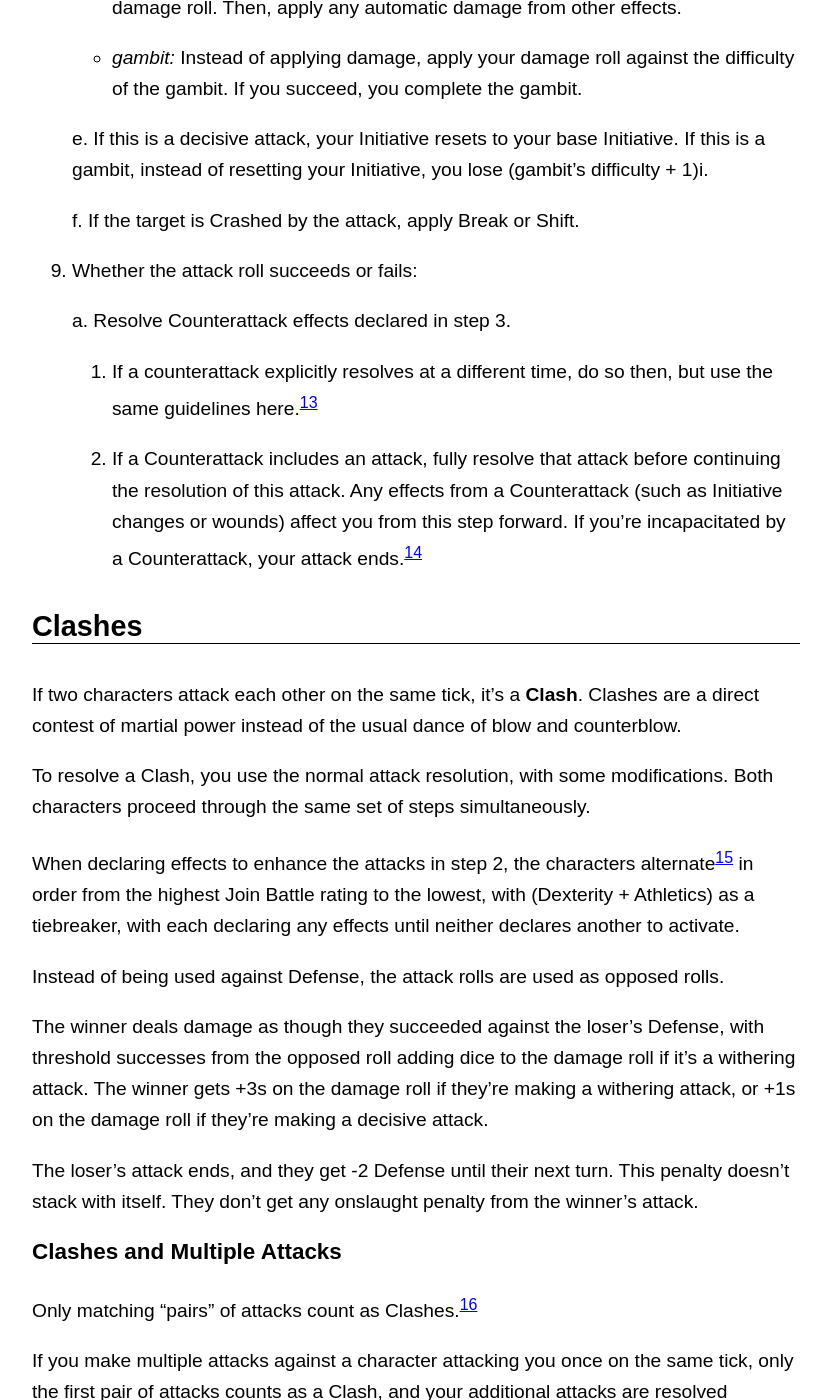
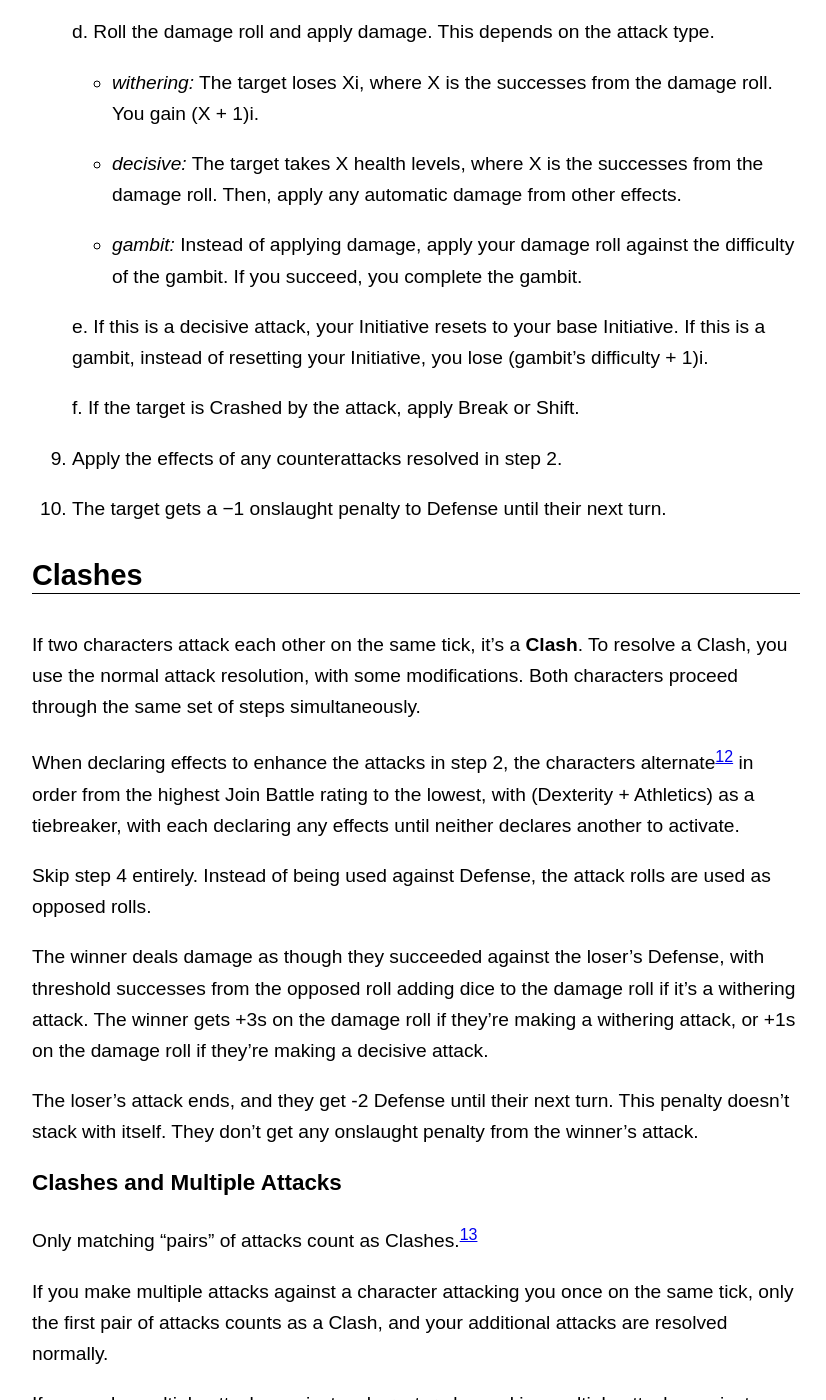
Before and after one commit to lost-egg/lost-egg.github.io, a Jekyll site: the page built from combat.md, in a window 1280 px wide and 1400 px high, scrolled down 17217 px. Shown: the whole window, without its empty margins (224-1050 px from the left). Built offline with Jekyll 4.4.1, drawn with Linux system fonts in a browser that asks for light colours; some of the changed text lies outside the part shown.

Commit message:
Adjust attack resolution

```diff
--- a/combat.md
+++ b/combat.md
@@ -359,7 +359,11 @@ Each attack has an order of operations used to resolve it. Usually you won't nee
 
 6. Whether the attack roll succeeds or fails:
 
-    a. The target gets a -1 onslaught penalty to Defense until the start of their next turn.[^new-when-onslaught-penalty]
+    1. Resolve counterattack effects declared in step 3. (If a counterattack explicitly resolves at a different time, do so then, but use the same guidelines here.)
+
+        * If a Counterattack includes an attack, fully resolve that attack before continuing the resolution of this attack, but don't apply its effects yet.
+
+        * Any effects from a Counterattack (such as Initiative changes or wounds) take effect in step 9, unless they explicitly take effect earlier.
 
 7. If the attack roll fails:
 
@@ -389,31 +393,19 @@ Each attack has an order of operations used to resolve it. Usually you won't nee
 
     f. If the target is Crashed by the attack, apply Break or Shift.
 
-9. Whether the attack roll succeeds or fails:
+9. Apply the effects of any counterattacks resolved in step 2.
 
-    a. Resolve Counterattack effects declared in step 3.
-
-      1. If a counterattack explicitly resolves at a different time, do so then, but use the same guidelines here.[^new-when-counterattacks]
-
-      2. If a Counterattack includes an attack, fully resolve that attack before continuing the resolution of this attack. Any effects from a Counterattack (such as Initiative changes or wounds) affect you from this step forward. If you're incapacitated by a Counterattack, your attack ends.[^new-counterattack-incapacitation]
-
-[^new-when-onslaught-penalty]: When the onslaught penalty is applied isn't clarified in the original text, but has been noted here as a best guess for attack resolution.
-
-[^new-when-counterattacks]: The original text gives no information on when a counterattack should be resolved. It has been placed here as a best guess.
-
-[^new-counterattack-incapacitation]: What happens with incapacitation by a Counterattack isn't clarified in the original text, but has been noted here as a best guess for attack resolution.
+10. The target gets a −1 onslaught penalty to Defense until their next turn.
 
 ## Clashes
 
-If two characters attack each other on the same tick, it's a **Clash**. Clashes are a direct contest of martial power instead of the usual dance of blow and counterblow.
-
-To resolve a Clash, you use the normal attack resolution, with some modifications. Both characters proceed through the same set of steps simultaneously.
+If two characters attack each other on the same tick, it's a **Clash**. To resolve a Clash, you use the normal attack resolution, with some modifications. Both characters proceed through the same set of steps simultaneously.
 
 When declaring effects to enhance the attacks in step 2, the characters alternate[^new-clash-alternating] in order from the highest Join Battle rating to the lowest, with (Dexterity + Athletics) as a tiebreaker, with each declaring any effects until neither declares another to activate.
 
 [^new-clash-alternating]: The original text doesn't give any order of application of effects for Clash attacks. This is added here as a reasonably fast and interesting way to apply these effects.
 
-Instead of being used against Defense, the attack rolls are used as opposed rolls.
+Skip step 4 entirely. Instead of being used against Defense, the attack rolls are used as opposed rolls.
 
 The winner deals damage as though they succeeded against the loser's Defense, with threshold successes from the opposed roll adding dice to the damage roll if it's a withering attack. The winner gets +3s on the damage roll if they're making a withering attack, or +1s on the damage roll if they're making a decisive attack.
 
```
